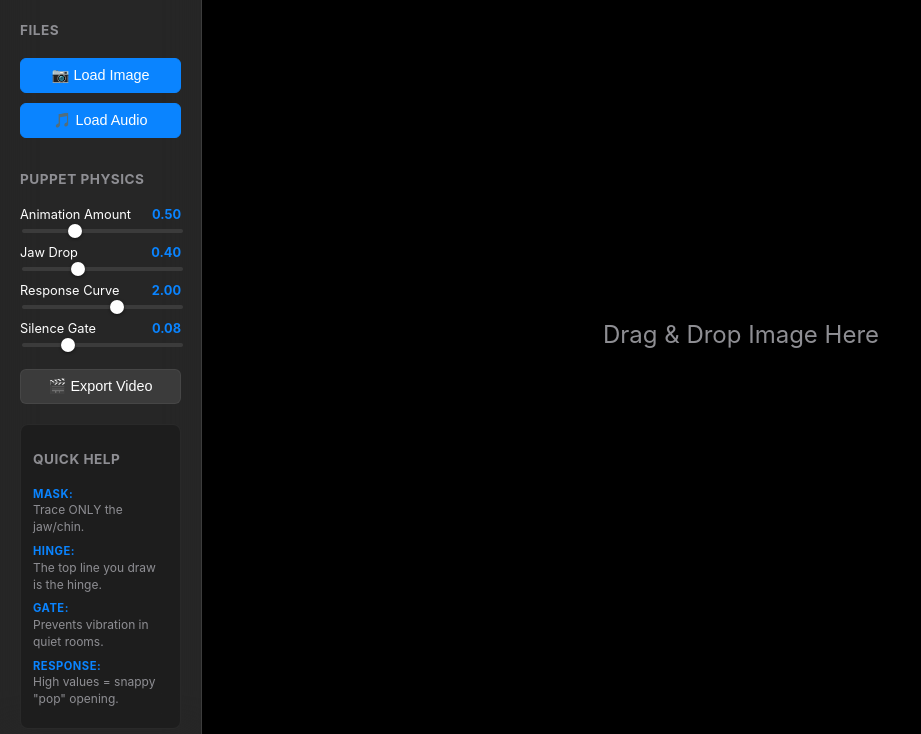
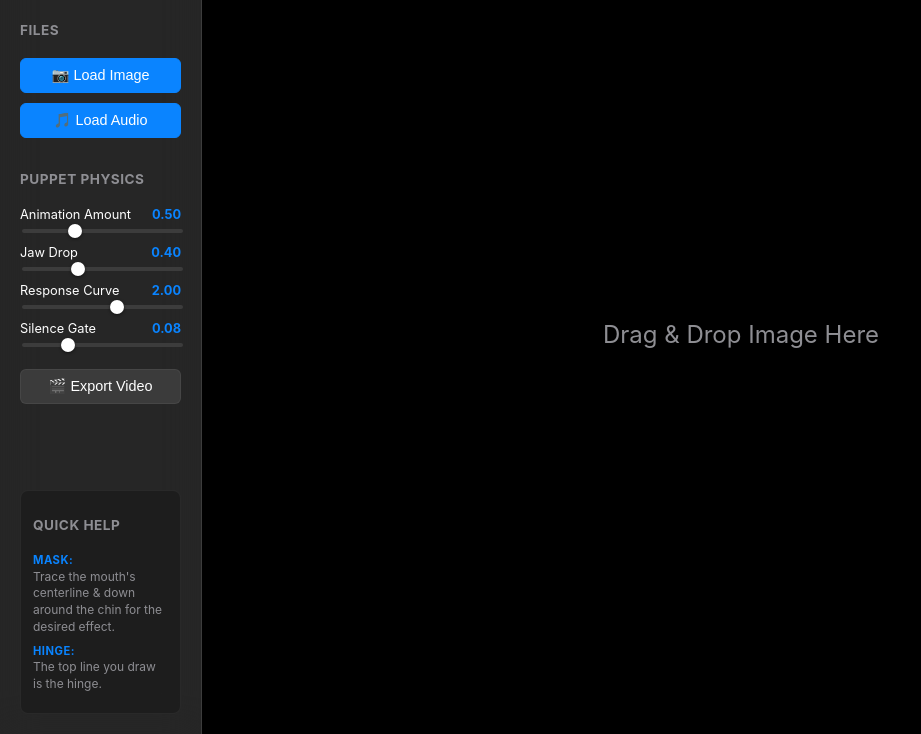
Before and after one commit to MoribundInstitute/ventriloquism-studio, a website: page src/index.html in a window 1280 px wide. Shown: the part 66-800 px from the top of the page, without its empty margins (0-921 px from the left). Drawn offline with Linux system fonts and the light colour scheme.

Commit message:
Wrote a better instruction for how to trace whatnot

```diff
--- a/src/index.html
+++ b/src/index.html
@@ -49,10 +49,8 @@
         <div class="section help-box">
           <h3>Quick Help</h3>
           <ul>
-            <li><strong>Mask:</strong> Trace ONLY the jaw/chin.</li>
+            <li><strong>Mask:</strong> Trace the mouth's centerline & down around the chin for the desired effect.</li>
             <li><strong>Hinge:</strong> The top line you draw is the hinge.</li>
-            <li><strong>Gate:</strong> Prevents vibration in quiet rooms.</li>
-            <li><strong>Response:</strong> High values = snappy "pop" opening.</li>
           </ul>
         </div>
       </aside>
```
